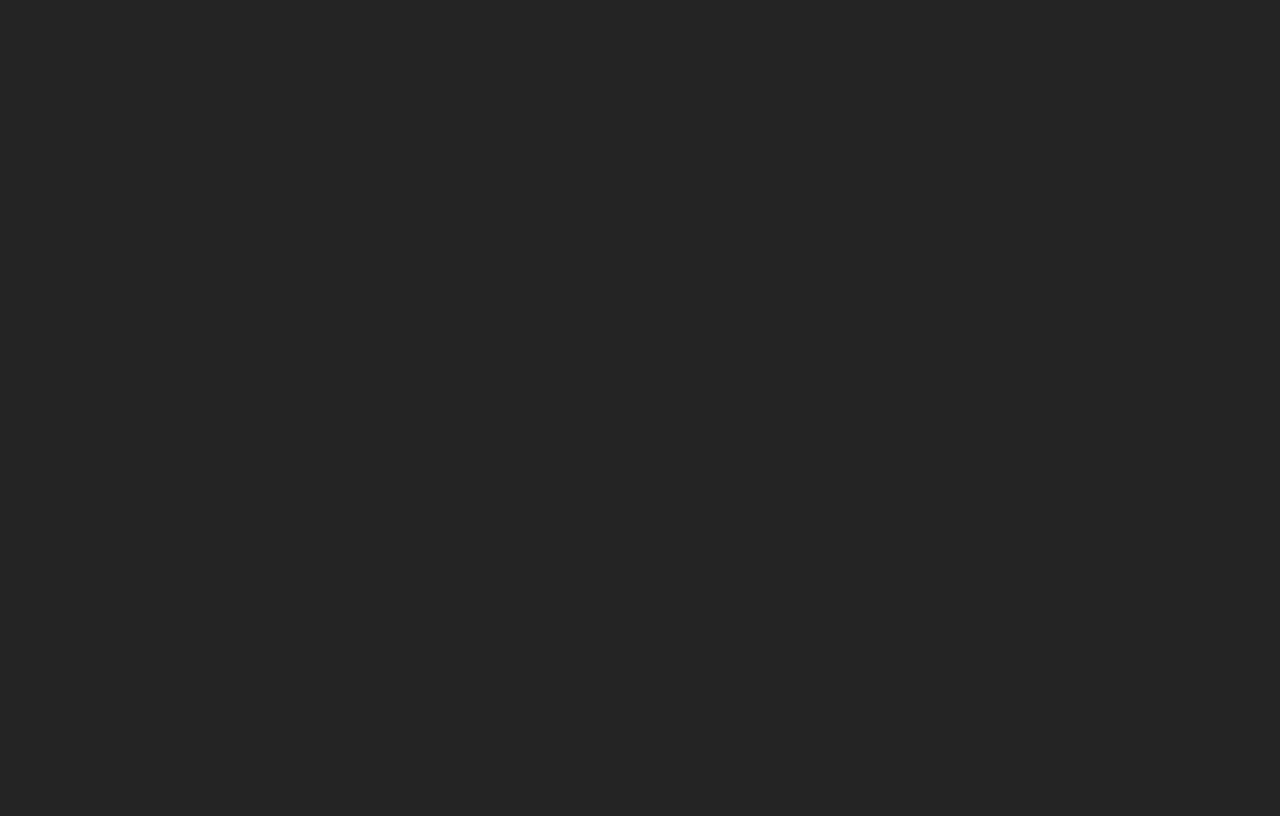
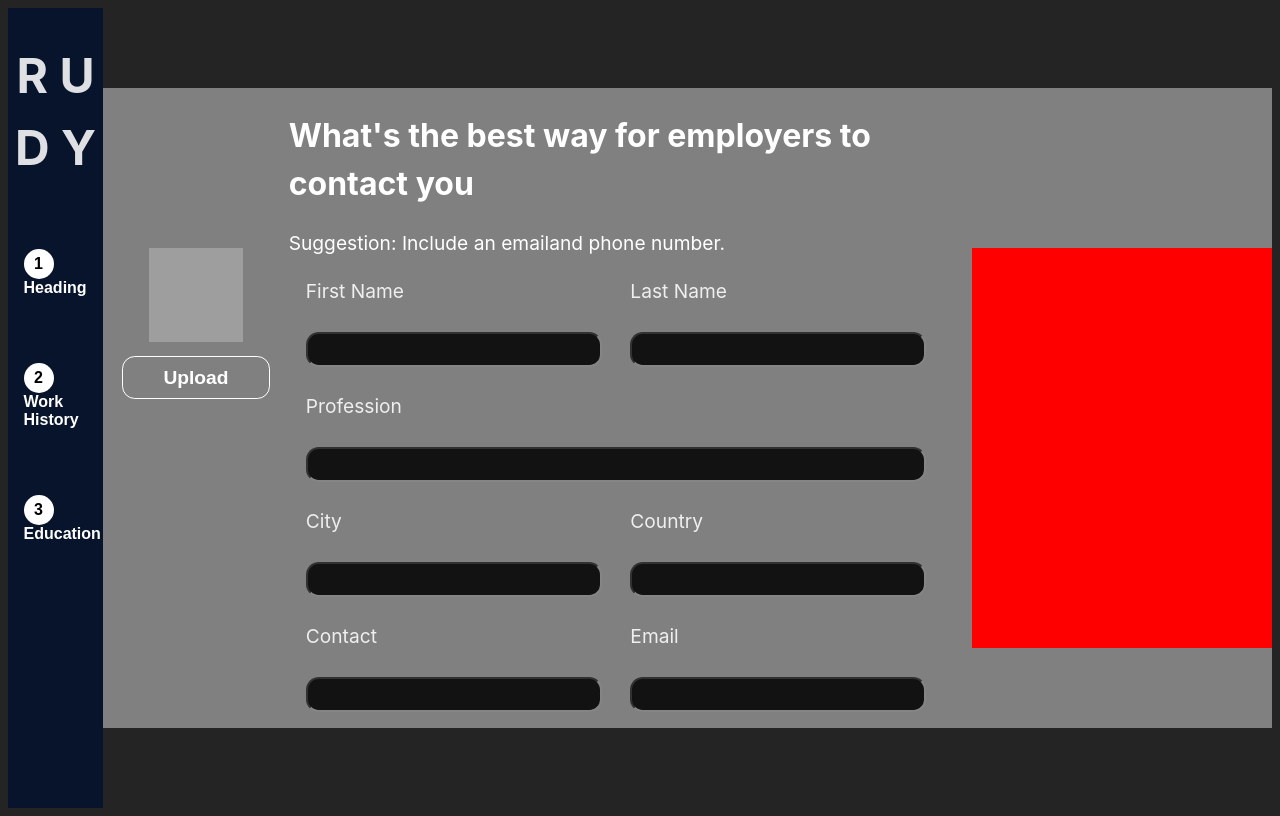
Before and after one commit to FluffyRudy/CVBuilder, a React (Vite) app: page / in a window 1280 px wide. Built offline with nearby package versions, Linux system fonts and the light colour scheme; grey boxes are pictures that could not be loaded.

Commit message:
Create basic layout for personal section

```diff
--- a/src/App.css
+++ b/src/App.css
@@ -0,0 +1,114 @@
+button {
+    border: none;
+    display: block;
+    width: 80%;
+    margin-left: 10%;
+    margin-bottom: 1vh;
+    text-align: left;
+    background-color: transparent;
+    font-size: 1em;
+    font-weight: bolder;
+}
+
+button:hover {
+    cursor: pointer;
+}
+
+.menus {
+    background-color: #07142b;
+    width: 250px;
+    height: 100%;
+}
+
+.circ-lrgtext {
+    display: inline-block;
+    width: 30px;
+    height: 30px;
+    line-height: 30px;
+    text-align: center;
+    color: #000;
+    background-color: #fff;
+    border-radius: 50%;
+    margin-right: 1vw;
+}
+
+
+.menus > button {
+    margin-top: 8vh;
+}
+
+main {
+    display: flex;
+    justify-content: space-between;
+    min-width: max-content;
+    margin: 10vh auto;
+    background-color: grey;
+}
+
+.logo {
+    text-align: center;
+    font-size: x-large;
+}
+
+.profile {
+    width: 18%;
+    height: 50%;
+    align-self: center;
+}
+
+.profile img {
+    margin-left: 50%;
+    transform: translateX(-50%);
+}
+
+.profile button {
+    text-align: center;
+    margin-top: 1vh;
+    font-size: 1.2em;
+    padding: 1.2vh 0;
+    border: 1px solid #fff;
+    border-radius: 1vmax;
+}
+
+label {
+    display: block;
+    font-size: 1.2em;
+}
+
+input {
+    width: 90%;
+    padding: 1vh 0;
+    border-radius: 1vmax;
+    margin: 2vmax 0;
+}
+
+form {
+    width: 95%;
+    margin: auto;
+}
+
+.preview {
+    align-self: center;
+    height: 50%;
+}
+
+.preview-box {
+    width: 300px;
+    height: 400px;
+    background-color: red;
+    align-self: center;
+}
+
+@media (max-width: 1000px) {
+    .menus {
+        position: absolute;
+    }
+
+    main {
+        margin-left: 250px;
+    }
+
+    main {
+        min-width: 100%;
+    }
+}
--- a/src/App.jsx
+++ b/src/App.jsx
@@ -1,8 +1,61 @@
 import { useState } from "react";
+import PersonalInfo from "./components/PersonalInfo";
+import WorkHistory from "./components/WorkHistory";
+import EducationInfo from "./components/EducationInfo";
 import "./App.css";
 
 function App() {
-  return <div></div>;
+  const [activeComponent, setActiveComponent] = useState("PersonalInfo");
+  const renderComponent = () => {
+    switch (activeComponent) {
+      case "PersonalInfo":
+        return <PersonalInfo />;
+      case "WorkHistory":
+        return <WorkHistory />;
+      case "EducationInfo":
+        return <EducationInfo />;
+      default:
+        <PersonalInfo />;
+    }
+  };
+
+  return (
+    <>
+      <div className='menus'>
+        <div className='logo'>
+          <h1>R U D Y</h1>
+        </div>
+        <button onClick={() => setActiveComponent("PersonalInfo")}>
+          <span className='circ-lrgtext'>1</span> Heading
+        </button>
+
+        <button onClick={() => setActiveComponent("WorkHistory")}>
+          <span className='circ-lrgtext'>2</span> Work History
+        </button>
+
+        <button onClick={() => setActiveComponent("EducationInfo")}>
+          <span className='circ-lrgtext'>3</span> Education
+        </button>
+      </div>
+      <main>
+        <div className='profile'>
+          <img
+            width='94'
+            height='94'
+            src='https://img.icons8.com/3d-fluency/94/user-male-circle.png'
+            alt='user-male-circle'
+          />
+          <button>Upload</button>
+        </div>
+        <div className='form'>
+          <div className='dataform'>{renderComponent()}</div>
+        </div>
+        <div className='preview'>
+          <div className='preview-box'></div>
+        </div>
+      </main>
+    </>
+  );
 }
 
 export default App;
--- a/src/components/EducationInfo.jsx
+++ b/src/components/EducationInfo.jsx
@@ -0,0 +1,3 @@
+export default function EducationInfo() {
+  return <div>Education</div>;
+}
--- a/src/components/PersonalInfo.jsx
+++ b/src/components/PersonalInfo.jsx
@@ -0,0 +1,78 @@
+import "../styles/personalInfo.css";
+
+export default function PersonalInfo() {
+  return (
+    <div className='personal'>
+      <h1 className='heading'>
+        What&#39;s the best way for employers to contact you
+      </h1>
+      <p className='contact-suggestion'>
+        Suggestion: Include an emailand phone number.
+      </p>
+      <form onSubmit={(e) => e.preventDefault()}>
+        <div className='fullname'>
+          <div className='extended'>
+            <label htmlFor='firstname'>First Name</label>
+            <input
+              type='text'
+              id='firstname'
+              name='firstname'
+            />
+          </div>
+          <div className='extended'>
+            <label htmlFor='lastname'>Last Name</label>
+            <input
+              type='text'
+              id='lastname'
+              name='lastname'
+            />
+          </div>
+        </div>
+        <div className='profession'>
+          <label htmlFor='profession'>Profession</label>
+          <input
+            type='text'
+            id='profession'
+            name='profession'
+          />
+        </div>
+        <div className='location'>
+          <div className='extended'>
+            <label htmlFor='location'>City</label>
+            <input
+              type='text'
+              id='location'
+              name='location'
+            />
+          </div>
+          <div className='extended'>
+            <label htmlFor='country'>Country</label>
+            <input
+              type='text'
+              id='country'
+              name='country'
+            />
+          </div>
+        </div>
+        <div className='contact'>
+          <div className='extended'>
+            <label htmlFor='phone'>Contact</label>
+            <input
+              type='number'
+              id='phone'
+              name='phone'
+            />
+          </div>
+          <div className='extended'>
+            <label htmlFor='email'>Email</label>
+            <input
+              type='email'
+              id='email'
+              name='email'
+            />
+          </div>
+        </div>
+      </form>
+    </div>
+  );
+}
--- a/src/components/WorkHistory.jsx
+++ b/src/components/WorkHistory.jsx
@@ -0,0 +1,3 @@
+export default function WorkHistory() {
+  return <div>work</div>;
+}
--- a/src/index.css
+++ b/src/index.css
@@ -3,6 +3,7 @@
   line-height: 1.5;
   font-weight: 400;
 
+  font-size: 16px;
   color-scheme: dark;
   color: rgba(255, 255, 255, 0.87);
   background-color: #242424;
@@ -12,3 +13,8 @@
   -webkit-font-smoothing: antialiased;
   -moz-osx-font-smoothing: grayscale;
 }
+
+#root  {
+  height: 100vh;
+  display: flex;
+}
--- /dev/null
+++ b/src/styles/personalInfo.css
@@ -0,0 +1,26 @@
+.heading {
+    width: 100%;
+    margin-top: 3vh;
+    color: #fff;
+}
+
+.contact-suggestion {
+    padding: 0;
+    color: #fff;
+    font-weight: 400;
+    font-size: 1.2em;
+}
+
+
+#profession {
+    width: 95%;
+}
+
+.fullname, .contact, .location {
+    display: flex;
+    justify-content: space-between;
+}
+
+.extended {
+    flex: 1;
+}
```
